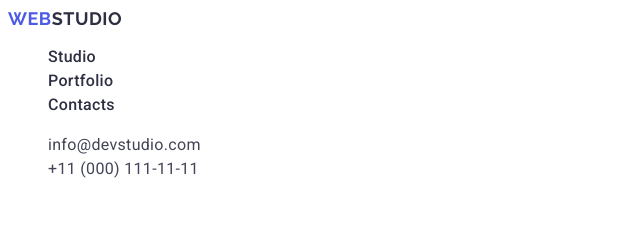
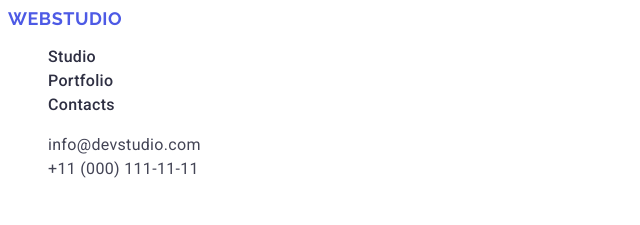
Before and after one commit to Malooyyyy/goit-markup-hw-02, a plain HTML site: page index.html in a window 1280 px wide. Shown: the top 225 px of the page, 0-640 px from the left. Drawn offline with Linux system fonts and the light colour scheme.

Commit message:
Update styles.css

```diff
--- a/css/styles.css
+++ b/css/styles.css
@@ -29,7 +29,7 @@ a {
     line-height: 1.17;
     letter-spacing: 0.03em;
     text-transform: uppercase;
-    color: #2E2F42;
+    color: #4d5ae5;
 }
 
 .header-menu-link {
@@ -95,7 +95,7 @@ address {
     font-weight: 500;
     box-shadow: 0 4px 4px 0 rgba(0, 0, 0, 0.15);
     background: #4d5ae5;
-    cursor: pointer ;
+    cursor: pointer;
     color: #fff;
     letter-spacing: 0.04em;
     line-height: 1.5;
```
